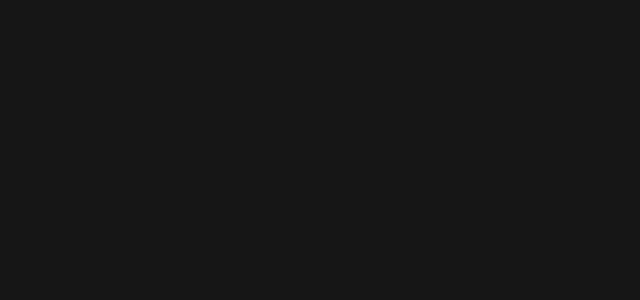
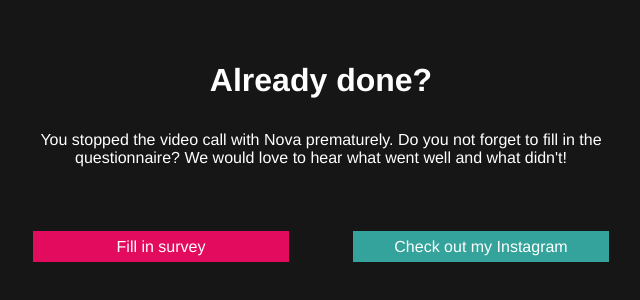
Before and after one commit to Lisanvdv/ghlv-afstuderen, a Vue app in the folder prototype-code/: page /finishedearly in a window 1280 px wide. Before the commit this address had no page. Shown: the part 206-506 px from the top of the page, without its empty margins (319-959 px from the left). Built offline with nearby package versions, Linux system fonts and the light colour scheme.

Commit message:
Early finish page

```diff
--- a/prototype-code/src/components/Header.vue
+++ b/prototype-code/src/components/Header.vue
@@ -1,6 +1,6 @@
 <template>
   <div class="header">
-    <button class="btn-leave"><i class="fas fa-phone"></i> Leave call</button>
+    <router-link to="/finishedearly" class="btn-leave"><i class="fas fa-phone"></i> Leave call</router-link>
   </div>
 </template>
 
@@ -29,7 +29,7 @@
   border: none;
   padding: 1% 2%;
   margin-right:1.25%;
-
+  text-decoration: none;
 }
 
 .fa-phone{
--- /dev/null
+++ b/prototype-code/src/components/views/FinishedEarly.vue
@@ -0,0 +1,44 @@
+<template>
+<div class="noflexbox">
+    <h1>Already done?</h1>
+
+    <p style="margin-bottom:10%;">You stopped the video call with Nova prematurely. Do you not forget to fill in the questionnaire? We would love to hear what went well and what didn't!</p>
+
+    <div class="btnflex">
+        <a href="https://forms.gle/UQMF9Qw7LWtArGQZA" class="btn-leave">Fill in survey</a>
+        <a style="background-color: #33a39b" href="https://www.instagram.com/novagreenn/?hl=en" class="btn-leave">Check out my Instagram</a>
+    </div>
+</div>
+</template>
+
+<style scoped>
+h1, h2, h3, h4, h5, h6, p, a{
+color: white;
+margin: auto;
+width: 100%;
+margin-bottom:5%;
+}
+
+.noflexbox{
+display: block;
+margin:auto 25%;
+}
+
+.btnflex{
+display:flex;
+margin: 10% 0;
+}
+
+.btnflex a{
+margin: 0 5%;
+}
+
+.btn-leave{
+  background-color: #E30B5D;
+  color: white;
+  border: none;
+  padding: 1% 2%;
+  text-decoration: none;
+}
+
+</style>
--- a/prototype-code/src/router/index.js
+++ b/prototype-code/src/router/index.js
@@ -1,6 +1,7 @@
 import { createWebHistory, createRouter } from "vue-router";
 import Main from "@/components/views/Main.vue";
 import Start from "@/components/views/Start.vue";
+import FinishedEarly from "@/components/views/FinishedEarly.vue";
 
 const routes = [
   {
@@ -13,6 +14,11 @@
     name: "Main",
     component: Main,
   },
+  {
+    path: "/finishedearly",
+    name: "FinishedEarly",
+    component: FinishedEarly,
+  },
 ];
 
 const router = createRouter({
```
